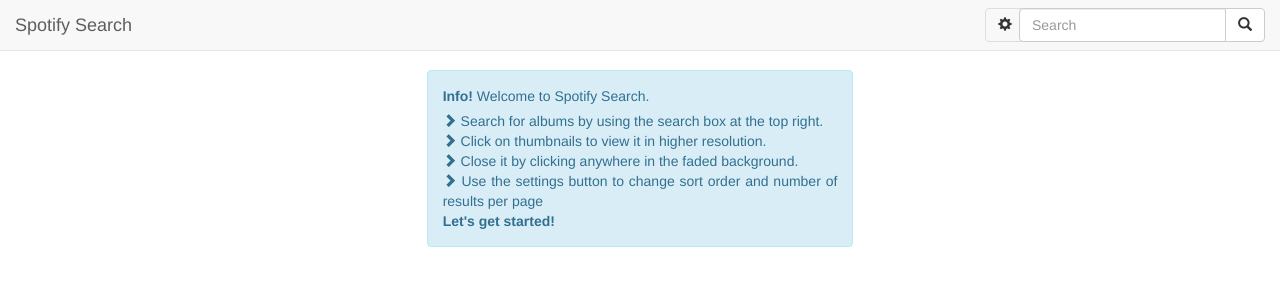
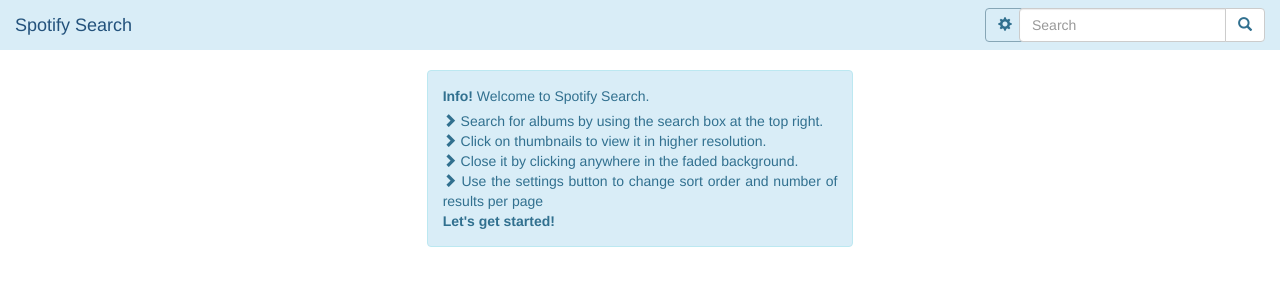
Before and after one commit to birajpaul31/SpotifyAlbumSearch, a website: page views/index.html in a window 1280 px wide. Drawn offline with nearby package versions, Linux system fonts and the light colour scheme; some packages are replaced by stand-ins of ours; files that its build step writes are made by us from their sources; files whose address does not match are found by name.

Commit message:
Changed navbar colors

```diff
--- a/public/css/styles.css
+++ b/public/css/styles.css
@@ -124,10 +124,20 @@
 	}
 }
 
+.input_search_button, .search_cancel_button {
+	color: #31708f;
+}
+
 .navbar-toggle {
 	height: 34px !important;
 	width: 40px !important;
 	padding: 7px 10px 10px 11px !important;
+	color: #31708f;
+	border: 1px solid #86A6B6;
+}
+
+.navbar-toggle:hover, .navbar-toggle:focus {
+	background-color: #7EA1B2;
 }
 
 .navbar-form {
@@ -147,12 +157,12 @@
 .dropdown-toggle {
 	background-color: transparent;
 	background-image: none;
-	border: 1px solid #ddd;
+	border: 1px solid #86A6B6;
 	border-radius: 4px;
 }
 
 .dropdown-toggle:hover, .dropdown-toggle:focus {
-	background-color: #ddd;
+	background-color: #7EA1B2;
 }
 
 .footer {
@@ -167,3 +177,13 @@
 	right: 3vh;
 	color: rgba(100, 100, 100, 0.5);
 }
+
+.navbar-custom{
+	background: #d9edf7; /* For browsers that do not support gradients */
+	border: 0px;
+	color: #31708f;
+}
+
+.navbar-brand {
+	color: #31708f;
+}
--- a/views/index.html
+++ b/views/index.html
@@ -15,7 +15,7 @@
 	</head>
 
 	<body data-ng-app="AlbumSearch" data-ng-controller="AlbumSearchController">
-		<nav class="navbar navbar-default navbar-fixed-top" role="navigation">
+		<nav class="navbar navbar-custom navbar-fixed-top" role="navigation">
 			<div class="container-fluid">
 				<div class="navbar-header">
 					<button type="button" class="btn btn-default navbar-toggle" data-ng-init="toggleNavSearch = true" data-ng-show="toggleNavSearch" data-ng-click="nav_search_toggle()">
```
